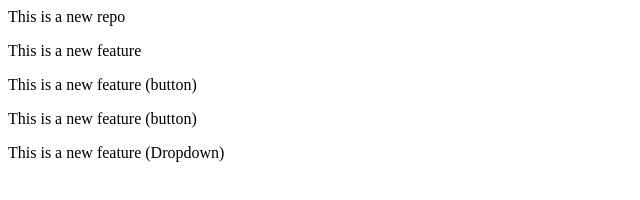
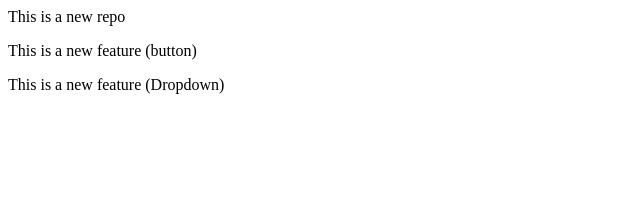
Before and after one commit to KalyaniMalekar/LocalRepo, a plain HTML site: page index.html in a window 1280 px wide. Shown: the whole page, without its empty margins (0-640 px from the left). Drawn offline with Linux system fonts and the light colour scheme.

```diff
--- a/index.html
+++ b/index.html
@@ -1,5 +1,3 @@
 <p>This is a new repo</p>
-<p>This is a new feature</p>
-<p>This is a new feature (button)</p>
 <p>This is a new feature (button)</p>
 <p>This is a new feature (Dropdown)</p>
```
